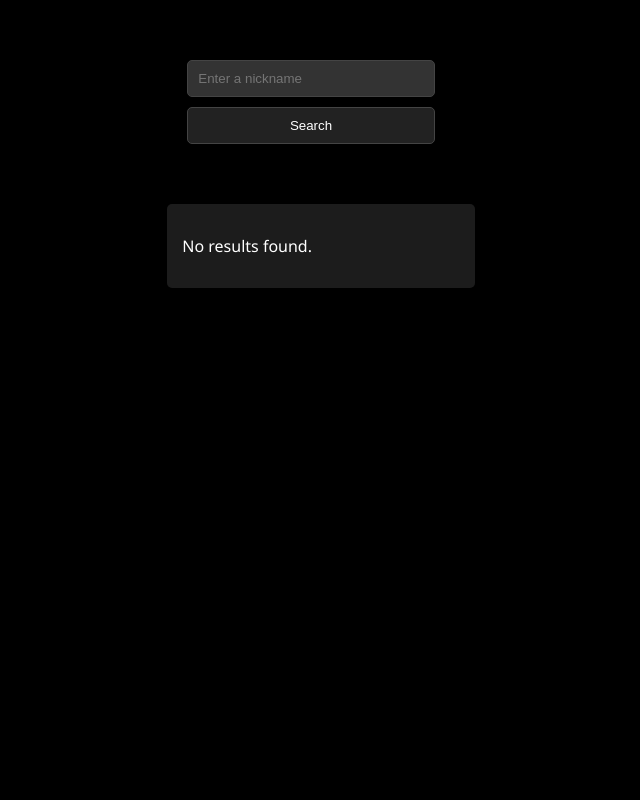
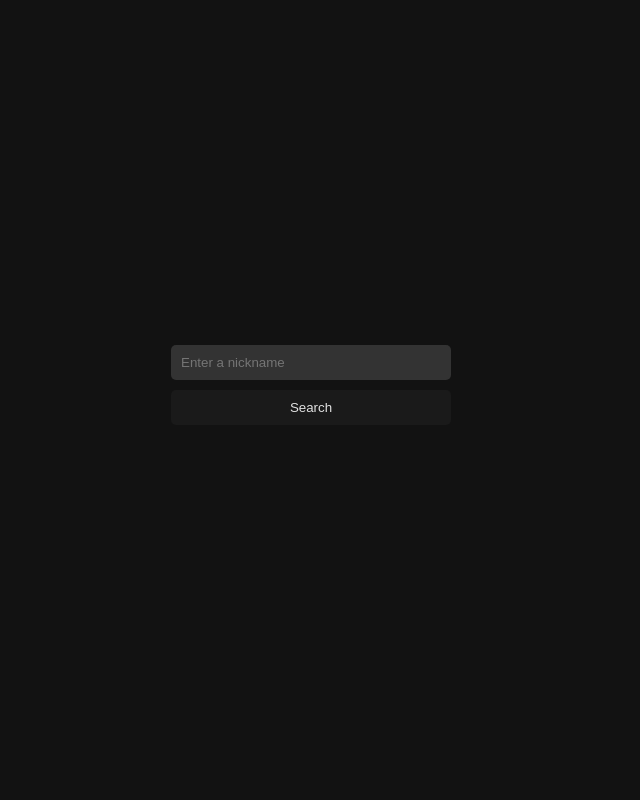
Before and after one commit to AgegoKai/Stronka, a Flask app: template templates/search.html in a window 1280 px wide. Shown: the whole page, without its empty margins (319-959 px from the left). Run offline with Flask 3, Linux system fonts and the light colour scheme; the template is opened without the code that fills it, so the values that code supplies are empty; parts of the project's set-up code (start-up, migrations or seed data) failed here and were passed over.

Commit message:
Update search.html

```diff
--- a/templates/search.html
+++ b/templates/search.html
@@ -1,72 +1,103 @@
 <!DOCTYPE html>
 <html lang="en">
+
 <head>
     <meta charset="UTF-8">
     <meta name="viewport" content="width=device-width, initial-scale=1.0">
     <title>Search</title>
     <style>
-        body, html {
+        body,
+        html {
+            height: 100%;
             margin: 0;
             font-family: 'Segoe UI', Tahoma, Geneva, Verdana, sans-serif;
-            background-color: #000;
-            color: #fff;
+            background-color: #121212;
+            color: #bbb;
             display: flex;
             flex-direction: column;
             align-items: center;
-            padding-top: 20px; /* Dodano górne wypełnienie */
+            justify-content: center;
         }
+
         .search-form {
-            width: 100%;
-            max-width: 400px;
-            padding: 20px; /* Zmniejszono wypełnienie */
+            margin: 0 auto 20px auto;
+            width: 300px;
+        }
+
+        .search-form input[type="text"],
+        .search-form input[type="submit"] {
+            width: calc(100% - 20px);
+            padding: 10px;
+            margin-bottom: 10px;
+            border-radius: 5px;
+            border: none;
             box-sizing: border-box;
         }
-        .search-form input[type="text"], .search-form input[type="submit"] {
-            width: calc(100% - 20px);
-            padding: 10px;
-            margin-bottom: 10px; /* Zmniejszono margines */
-            background: #333;
-            border: 1px solid #444;
+
+        .search-form input[type="text"] {
+            background-color: #333;
+            color: #ddd;
+        }
+
+        .search-form input[type="submit"] {
+            background-color: #1a1a1a;
+            color: #e1e1e1;
+            cursor: pointer;
+            transition: background-color 0.2s, color 0.2s;
+        }
+
+        .search-form input[type="submit"]:hover,
+        .search-form input[type="submit"]:focus {
+            background-color: #2a2a2a;
+            color: #ffffff;
+            outline: none;
+        }
+
+        .card {
+            background-color: #1c1c1c;
+            padding: 20px;
+            border-radius: 10px;
+            box-shadow: 0 2px 10px rgba(0, 0, 0, 0.5);
+            margin-top: 10px;
+            width: 80%;
+            max-width: 600px;
+        }
+
+        .card:not(:last-child) {
+            border-bottom: 1px solid #343434;
+            margin-bottom: 20px;
+        }
+
+        .card-header {
+            font-size: 20px;
+            margin-bottom: 10px;
             color: #fff;
-            border-radius: 5px;
-            box-sizing: border-box;
+            border-bottom: 1px solid #424242;
+            padding-bottom: 10px;
         }
-        .search-form input[type="text"]:focus, .search-form input[type="submit"]:focus {
-            outline: none;
-            border-color: #555;
+
+        .results-container {
+            margin-top: 10px;
+            padding: 20px;
+            width: 300px;
+            margin-left: auto;
+            margin-right: auto;
+            border-radius: 10px;
+            overflow-y: auto;
         }
-        .search-form input[type="submit"] {
-            background: #222;
-            cursor: pointer;
-            transition: background-color 0.2s;
+
+        .card-content p {
+            margin: 5px 0;
+            color: #ddd;
         }
-        .search-form input[type="submit"]:hover {
-            background-color: #0a0a0a;
-        }
-        .results-container {
-            width: 100%;
-            max-width: 600px;
-            padding: 20px;
-            margin-top: 10px; /* Zmniejszono margines */
-        }
-        .results {
-            background: #1c1c1c;
-            padding: 15px; /* Zmniejszono wypełnienie */
-            border-radius: 5px;
-            box-shadow: 0 2px 5px rgba(0, 0, 0, 0.5);
-            display: none; /* Początkowo ukryte */
-            overflow: auto; /* Dodano przewijanie dla dużych wyników */
-        }
-        .results.visible {
-            display: block;
-        }
-        .result-item {
-            border-bottom: 1px solid #444;
-            padding-bottom: 10px;
-            margin-bottom: 10px;
+
+        .card-content span {
+            font-weight: bold;
+            color: #e1e1e1;
         }
     </style>
 </head>
+
 <body>
     <div class="search-form">
         <form action="/search" method="get">
@@ -74,23 +105,23 @@
             <input type="submit" value="Search">
         </form>
     </div>
+    {% if nickname %}
     <div class="results-container">
-        {% if results %}
-            <div class="results visible">
-                {% for result in results %}
-                    <div class="result-item">
-                        <p>Name: {{ result['name'] }}</p>
-                        <p>IP: {{ result.get('ip', 'Not available') }}</p>
-                        <p>Email: {{ result.get('email', 'Not available') }}</p>
-                        <p>Server: {{ result.get('server', 'Not available') }}</p>
-                    </div>
-                {% endfor %}
+        {% if results %} {% for result in results %}
+        <div class="card">
+            <div class="card-header">{{ nickname }}</div>
+            <div class="card-content">
+                {% if result.ip %}
+                <p><span>IP:</span> {{ result.ip }}</p>{% endif %}
             </div>
-        {% else %}
-            <div class="results visible">
-                <p>No results found.</p>
-            </div>
+        </div>
+        {% endfor %} {% else %}
+        <div class="card">
+            <div class="card-header">No Results Found</div>
+        </div>
         {% endif %}
     </div>
+    {% endif %}
 </body>
+
 </html>
```
